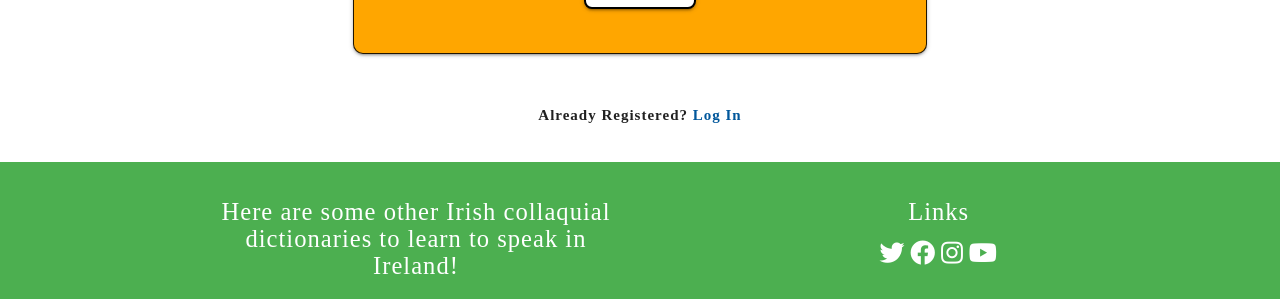
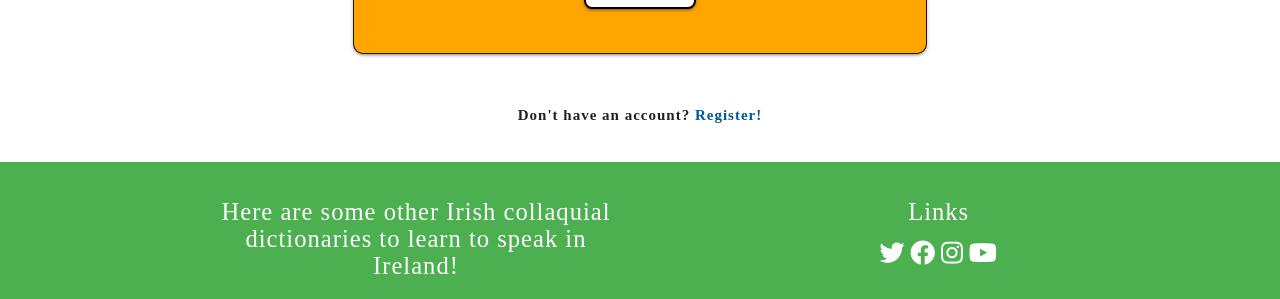
Before and after one commit to markgordon22/Dublin-slang, a Flask app: page /login in a window 1280 px wide. Shown: the part 444-743 px from the top of the page. Run offline with Flask 2, Linux system fonts and the light colour scheme; some libraries are stand-ins or nearby versions; some web fonts are replaced.

Commit message:
dont have account text in case user doesnt have account

```diff
--- a/templates/login.html
+++ b/templates/login.html
@@ -37,8 +37,8 @@
         <div class="row">
         <div class="col s12">
             <p class="center-align">
-                Already Registered?
-                <a href="{{ url_for('login') }}" class="light-blue-text text-darken-4">Log In</a>
+                Don't have an account?
+                <a href="{{ url_for('register') }}" class="light-blue-text text-darken-4">Register!</a>
             </p>
         </div>
     </div>
```
